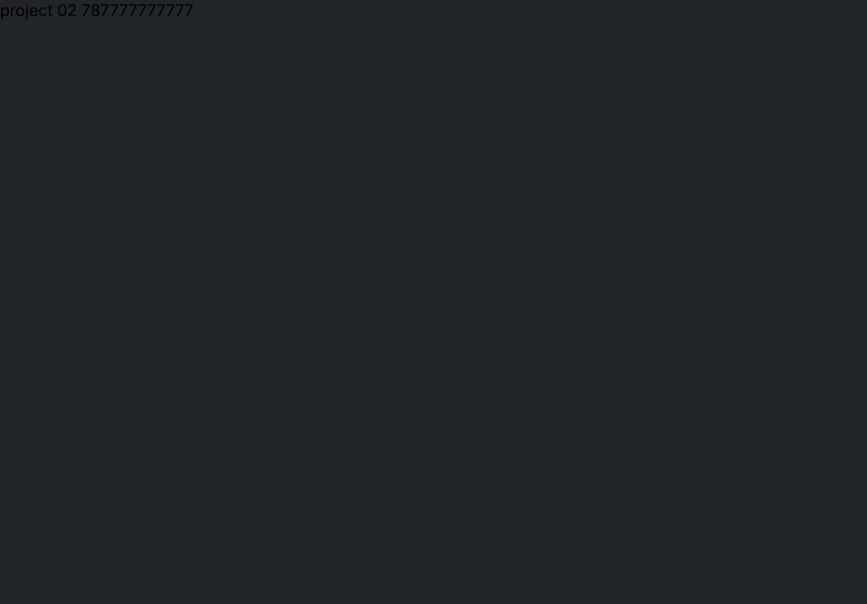
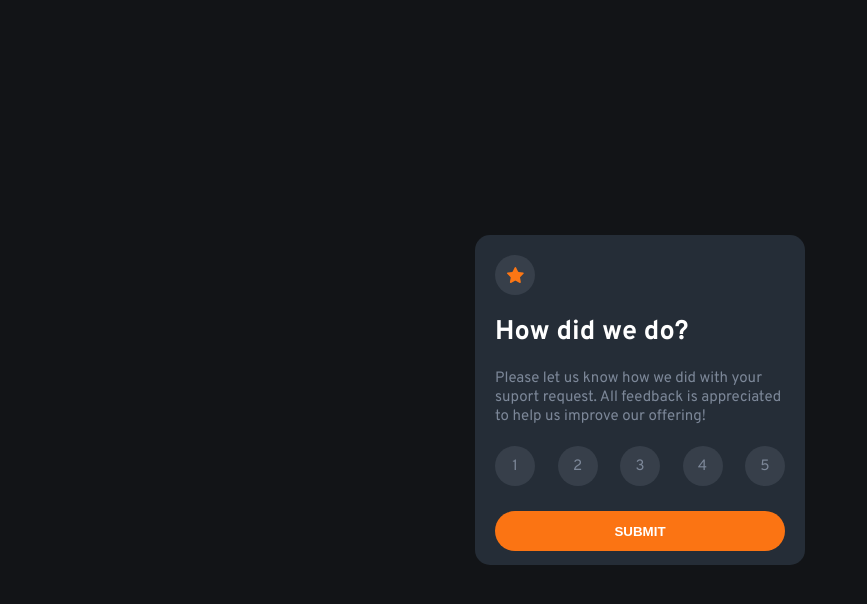
Before and after one commit to alexfarias7/Front-End-Mentor, a React (Create React App) app: page /projects/02 in a window 1280 px wide. Shown: the top 604 px of the page, without its empty margins (0-867 px from the left). Built offline with nearby package versions, Linux system fonts and the light colour scheme.

Commit message:
add project02

```diff
--- a/public/index.html
+++ b/public/index.html
@@ -28,6 +28,8 @@
     href="https://fonts.googleapis.com/css2?family=Outfit:wght@400;500;700&display=swap"
     rel="stylesheet"
   />
+
+  <link href="https://fonts.googleapis.com/css2?family=Overpass:wght@400;700&display=swap" rel="stylesheet">
   </head>
   <body>
     <noscript>You need to enable JavaScript to run this app.</noscript>
--- a/src/pages/Projects/project1/index.jsx
+++ b/src/pages/Projects/project1/index.jsx
@@ -1,4 +1,3 @@
-import * as Styled from "./style";
 import styles from "./styles.module.css"
 
 import qrcode from "./images/image-qr-code.png";
--- /dev/null
+++ b/src/pages/Projects/project2/Primary/index.jsx
@@ -0,0 +1,50 @@
+import styles from "./styles.module.css";
+import star from "../assets/img/icon-star.svg";
+
+const Primary = ({ changeStage }) => {
+  return (
+    <>
+      <div className={styles.container}>
+        <div className={styles.main}>
+          <div className={styles.imgStar}>
+            <img src={star} alt="icon-star" />
+          </div>
+          <h1 className={styles.titleMain}>How did we do?</h1>
+          <p className={styles.description}>
+            Please let us know how we did with your suport request. All feedback
+            is appreciated to help us improve our offering!
+          </p>
+
+          <div className={styles.option}>
+            <div className={styles.valueUser} tabIndex="1">
+              1
+            </div>
+            <div className={styles.valueUser} tabIndex="2">
+              2
+            </div>
+            <div className={styles.valueUser} tabIndex="3">
+              3
+            </div>
+            <div className={styles.valueUser} tabIndex="4">
+              4
+            </div>
+            <div className={styles.valueUser} tabIndex="5">
+              5
+            </div>
+          </div>
+          <button
+            type="button"
+            className={styles.btnSubmit}
+            onClick={changeStage}
+          >
+            Submit
+          </button>
+        </div>
+
+        <div className="errorMSG"></div>
+      </div>
+    </>
+  );
+};
+
+export default Primary;
--- /dev/null
+++ b/src/pages/Projects/project2/Primary/styles.module.css
@@ -0,0 +1,83 @@
+
+.titleMain {
+    font-size: 1.8em;
+    margin-top: 10px;
+  }
+
+  .description {
+    color: hsl(216, 12%, 54%);
+    margin:20px 0;
+  }
+  .imgStar {
+    width: 40px;
+    height: 40px;
+    border-radius: 50%;
+    background-color: rgba(124, 135, 152, 0.2);
+    display: inline-flex;
+    justify-content: center;
+    align-items: center;
+    margin-bottom: 10px;
+  }
+
+  .valueUser {
+    width: 40px;
+    height: 40px;
+    border-radius: 50%;
+    background-color: rgba(124, 135, 152, 0.2);
+    color: hsl(216, 12%, 54%);
+    display: flex;
+    justify-content: center;
+    align-items: center;
+  }
+  .option {
+    display: flex;
+    justify-content: space-between;
+  }
+
+  .valueUser:hover{
+    background-color: white;
+    color: hsl(25, 97%, 53%);
+    cursor: pointer;
+  }
+
+  .valueUser:focus{
+    background-color: hsl(216, 12%, 54%);
+    color: white;
+  }
+
+
+  .container {
+    display: flex;
+    flex-wrap: wrap;
+    flex-direction: column;
+    justify-content: center;
+    align-items: center;
+
+  }
+
+  .main {
+    padding: 20px;
+
+  }
+
+  .hidden{
+    display: none;
+  }
+
+  .btnSubmit{
+    height: 40px;
+    background-color: hsl(25, 97%, 53%);
+    color: white;
+    width: 100%;
+    border-radius: 5em;
+    text-transform: uppercase;
+    font-weight: bold;
+    margin:25px auto;
+    border-style: none;
+  }
+
+  .btnSubmit:hover{
+    background-color:white;
+    color:hsl(25, 97%, 53%);
+    cursor: pointer;
+  }
--- /dev/null
+++ b/src/pages/Projects/project2/Secondary/index.jsx
@@ -0,0 +1,5 @@
+const Secondary = () => {
+    return ( <div>Secondary</div> );
+}
+
+export default Secondary;
--- a/src/pages/Projects/project2/index.jsx
+++ b/src/pages/Projects/project2/index.jsx
@@ -1,9 +1,30 @@
+import styles from "./styles.css";
+
+import Primary from "./Primary";
+
+import { useState } from "react";
+import Secondary from "./Secondary";
+
+const stages = [
+  { id: 1, name: "primary" },
+  { id: 2, name: "secondary" },
+];
+
 const Project2 = () => {
-    return (
-        <div>
-            project 02 787777777777
-        </div>
-     );
-}
+  const [Stage, setStage] = useState(stages[0].name);
+
+  const changeStage = () => {
+    setStage(stages[1].name);
+  };
+
+  return (
+    <div className="Project">
+      <div className="general">
+        {Stage === "primary" && <Primary changeStage={changeStage} />}
+        {Stage === "secondary" && <Secondary />}
+      </div>
+    </div>
+  );
+};
 
 export default Project2;
--- /dev/null
+++ b/src/pages/Projects/project2/styles.css
@@ -0,0 +1,27 @@
+
+
+.Project {
+    background-color: hsl(216, 12%, 8%);
+    display: flex;
+    justify-content: center;
+    align-items: center;
+    color: hsl(0, 0%, 100%);
+    font-family: "Overpass", sans-serif;
+    font-size: 15px;
+    font-weight: 400;
+    height: 100vh;
+
+
+  }
+
+
+
+
+  .general {
+    background-color: hsl(213, 19%, 18%);
+    max-height: 22em;
+    width: 22em;
+    border-radius: 1em;
+
+
+  }
--- a/src/styles/global.js
+++ b/src/styles/global.js
@@ -9,9 +9,7 @@ export const GlobalStyles = createGlobalStyle`
 }
 
 html{
-  background: ${({ theme }) => theme.colors.mainColor};
-    font-family: ${({theme}) => theme.fonts.family.mainFont};
-
+  background: ${({ theme }) => theme.colors.mainColor};font-family: ${({theme}) => theme.fonts.family.mainFont};
 
 }
 
```
Also changed, not shown: src/pages/Projects/project2/style.js (deleted).
